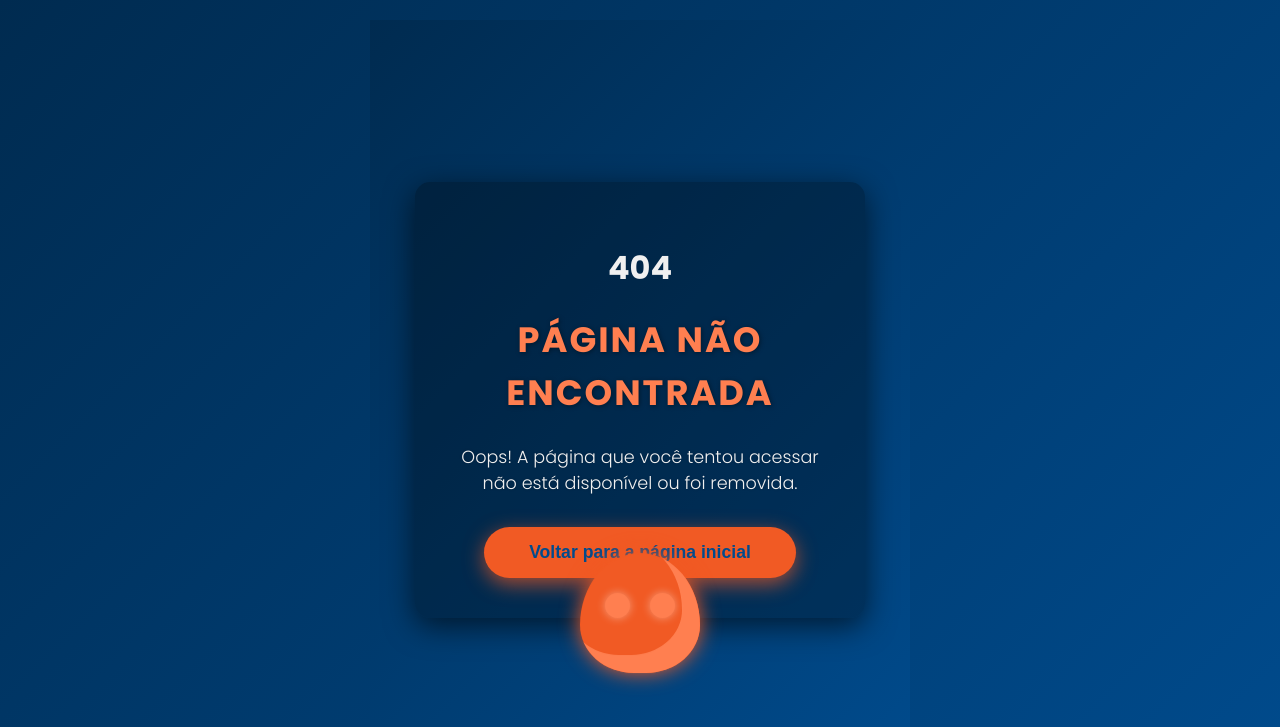
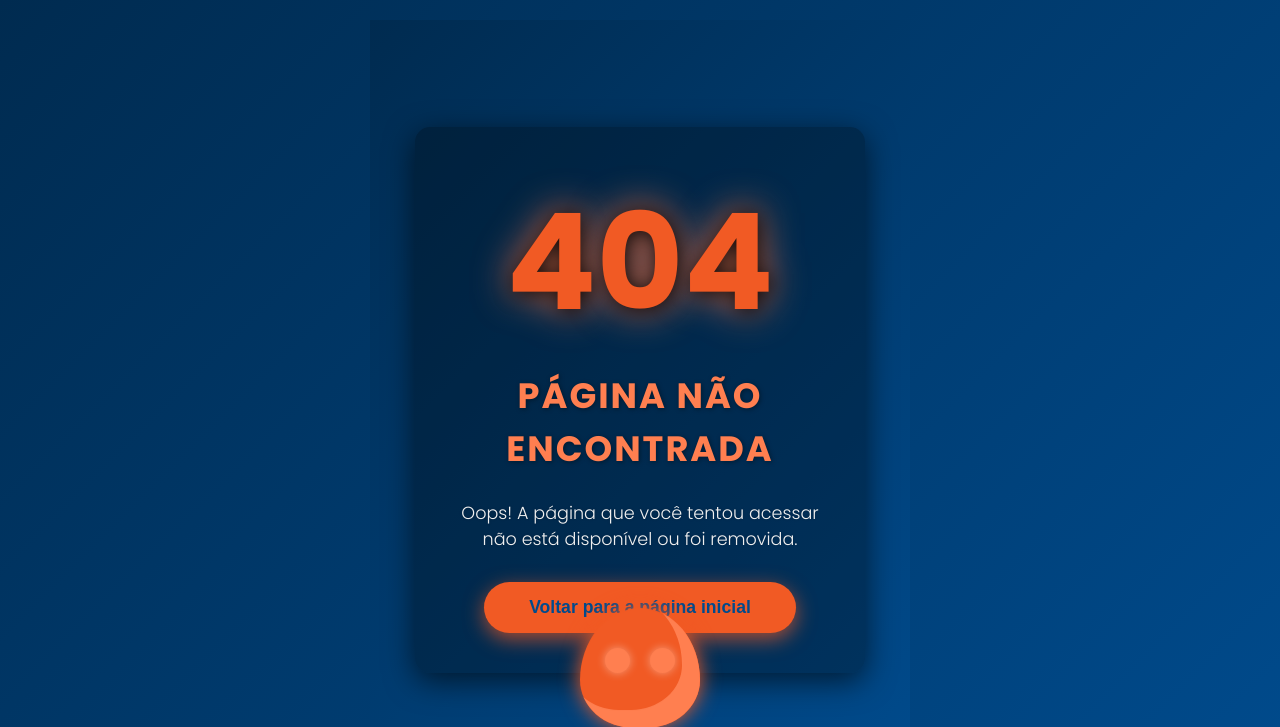
Before and after one commit to cesarbtakeda/Calculadora-WEB, a PHP site: page /404.html in a window 1280 px wide. Shown: the top 727 px of the page. Run offline with PHP 8.4, Linux system fonts and the light colour scheme.

Commit message:
Update css-404.css

```diff
--- a/assets/css-404.css
+++ b/assets/css-404.css
@@ -38,7 +38,7 @@
       position: relative;
     }
 
-    h3 {
+    h1 {
       font-size: 10vw;
       margin: 0;
       font-weight: 900;
```
